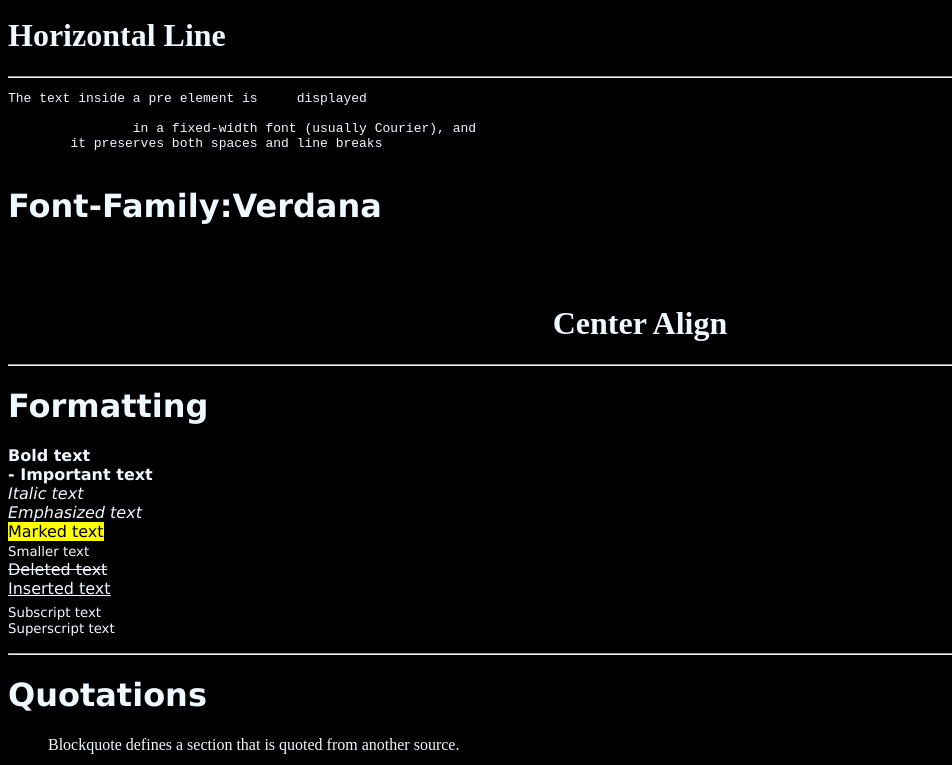
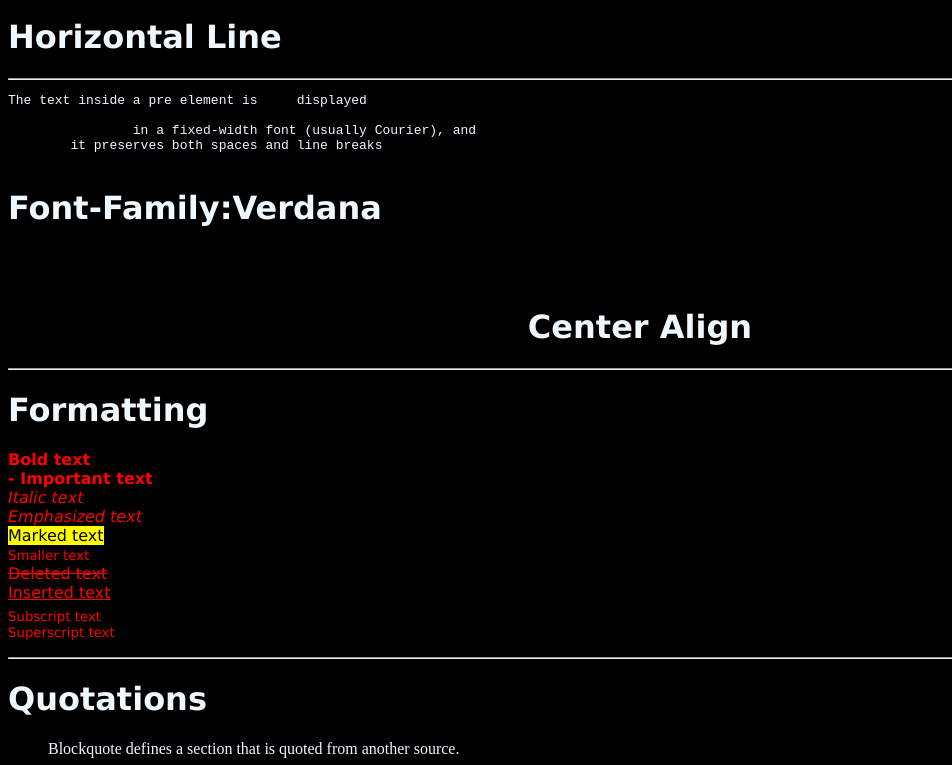
Before and after one commit to ashoklaus/myfirstpage.github.io, a plain HTML site: page index.html in a window 1280 px wide. Shown: the part 751-1516 px from the top of the page, without its empty margins (0-952 px from the left). Drawn offline with Linux system fonts and the light colour scheme.

Commit message:
Update styles.css

```diff
--- a/styles.css
+++ b/styles.css
@@ -15,4 +15,8 @@ h2 {
 }
 p {
     margin-bottom: 10px;
+    color: red;
 }
+h1 {
+    font-family: Verdana, Geneva, Tahoma, sans-serif;
+}
```
